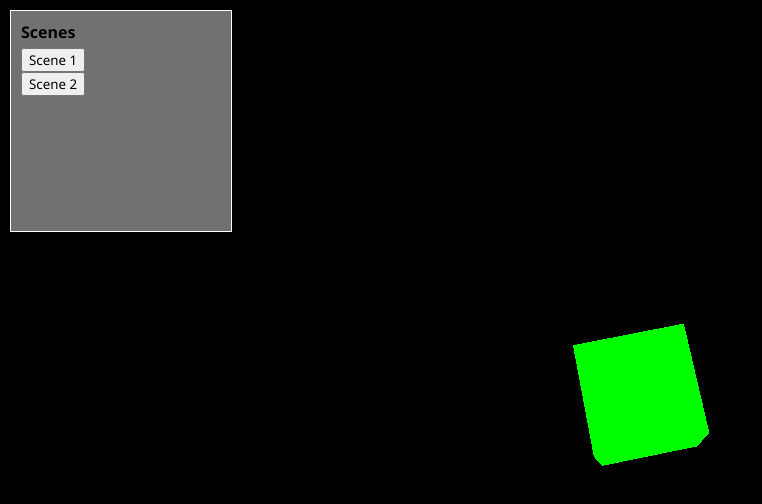
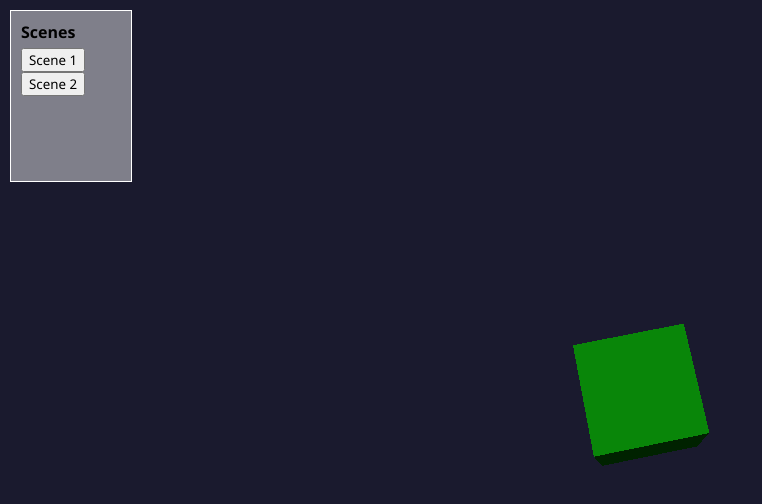
Before and after one commit to manulea/three-js-visualizations, a website built with Vite: page index.html in a window 1280 px wide. Shown: the whole page, without its empty margins (0-762 px from the left). Built offline with nearby package versions, Linux system fonts and the light colour scheme.

Commit message:
Improved graphics:
-Implmented Lighting and shadows
-Changed background color

Updated Scene 2:

-Created more sphere objects
-New  objects parented to original sphere

```diff
--- a/index.html
+++ b/index.html
@@ -27,8 +27,8 @@
       left: 10px;
       display: flex;
       flex-direction:  column;
-      height: 200px;
-      width: 200px;
+      height: 150px;
+      width: 100px;
       background-color: rgba(255, 255, 255, 0.445); /* Optional: semi-transparent background */
       border: 1px solid #ffffff; /* Optional: border for better visibility */
       padding: 10px; /* Optional: padding for inner spacing */
--- a/src/scenes/scene1.js
+++ b/src/scenes/scene1.js
@@ -3,11 +3,32 @@ import * as THREE from 'three';
 export function createScene1() {
     const scene = new THREE.Scene();
     const geometry = new THREE.BoxGeometry();
-  const material = new THREE.MeshBasicMaterial({ color: 0x00ff00 });
+    const material = new THREE.MeshStandardMaterial({ color: 0x00ff00 });
+
+    scene.background = new THREE.Color(0x1a1a2e); // Dark blueish background
+    scene.fog = new THREE.Fog(0x1a1a2e, 10, 50); // Color, near, far
+
     const cube = new THREE.Mesh(geometry, material);
     cube.name = "cube"
+    cube.castShadow = true;
     scene.add(cube);
     console.log('Cube created and added to scene1:', cube); // Debugging
+
+    // Add a directional light
+    const directionalLight = new THREE.DirectionalLight(0xffffff, 1);
+    directionalLight.position.set(5, 10, 7.5);
+    directionalLight.castShadow = true; // Enable casting shadows
+    scene.add(directionalLight);
+
+    // Configure shadow properties for better quality
+    directionalLight.shadow.mapSize.width = 1024;
+    directionalLight.shadow.mapSize.height = 1024;
+    directionalLight.shadow.camera.near = 0.5;
+    directionalLight.shadow.camera.far = 50;
+
+    // Add ambient light for softer shadows
+    const ambientLight = new THREE.AmbientLight(0x404040); // Soft white light
+    scene.add(ambientLight);
 
     scene.animate =  () => {
         cube.rotation.x += 0.01;
--- a/src/scenes/scene2.js
+++ b/src/scenes/scene2.js
@@ -3,10 +3,55 @@ import * as THREE from 'three';
 export function createScene2() {
     const scene = new THREE.Scene();
     const geometry = new THREE.SphereGeometry();
-    const material = new THREE.MeshBasicMaterial({ color: 0xff0000 });
+    const material = new THREE.MeshStandardMaterial({ color: 0x00ff00 });
+
+
+    scene.background = new THREE.Color(0x1a1a2e); // Dark blueish background
+    scene.fog = new THREE.Fog(0x1a1a2e, 10, 50); // Color, near, far
+
+
     const sphere = new THREE.Mesh(geometry, material);
+    sphere.castShadow = true;
     scene.add(sphere);
 
+    // Create a smaller sphere to be parented to the main sphere
+    const smallSphereGeometry1 = new THREE.SphereGeometry(0.2);
+    const smallSphereMaterial1 = new THREE.MeshStandardMaterial({ color: 0xff0000 });
+    const smallSphere1 = new THREE.Mesh(smallSphereGeometry1, smallSphereMaterial1);
+    smallSphere1.position.set(2, 1, 1); // Position the small sphere relative to the main sphere
+    smallSphere1.castShadow = true;
+    // Parent the small sphere to the main sphere
+    sphere.add(smallSphere1);
+
+    // Create a smaller sphere to be parented to the main sphere
+    const smallSphereGeometry2 = new THREE.SphereGeometry(0.2);
+    const smallSphereMaterial2 = new THREE.MeshStandardMaterial({ color: 0xff0000 });
+    const smallSphere2 = new THREE.Mesh(smallSphereGeometry2, smallSphereMaterial2);
+    smallSphere2.position.set(-2, -1, -1); // Position the small sphere relative to the main sphere
+    smallSphere2.castShadow = true;
+    // Parent the small sphere to the main sphere
+    sphere.add(smallSphere2);
+
+    // Add a directional light
+    const directionalLight = new THREE.DirectionalLight(0xffffff, 1);
+    directionalLight.position.set(5, 10, 7.5);
+    directionalLight.castShadow = true; // Enable casting shadows
+    scene.add(directionalLight);
+
+    // Configure shadow properties for better quality
+    directionalLight.shadow.mapSize.width = 1024;
+    directionalLight.shadow.mapSize.height = 1024;
+    directionalLight.shadow.camera.near = 0.5;
+    directionalLight.shadow.camera.far = 50;
+
+    // Add ambient light for softer shadows
+    const ambientLight = new THREE.AmbientLight(0x404040); // Soft white light
+    scene.add(ambientLight);
+
+    scene.animate =  () => {
+        sphere.rotation.x += 0.01;
+        sphere.rotation.y += 0.01;
+    }
 
     return scene;
   }
```
Lines whose indentation alone changed are shown as unchanged.
